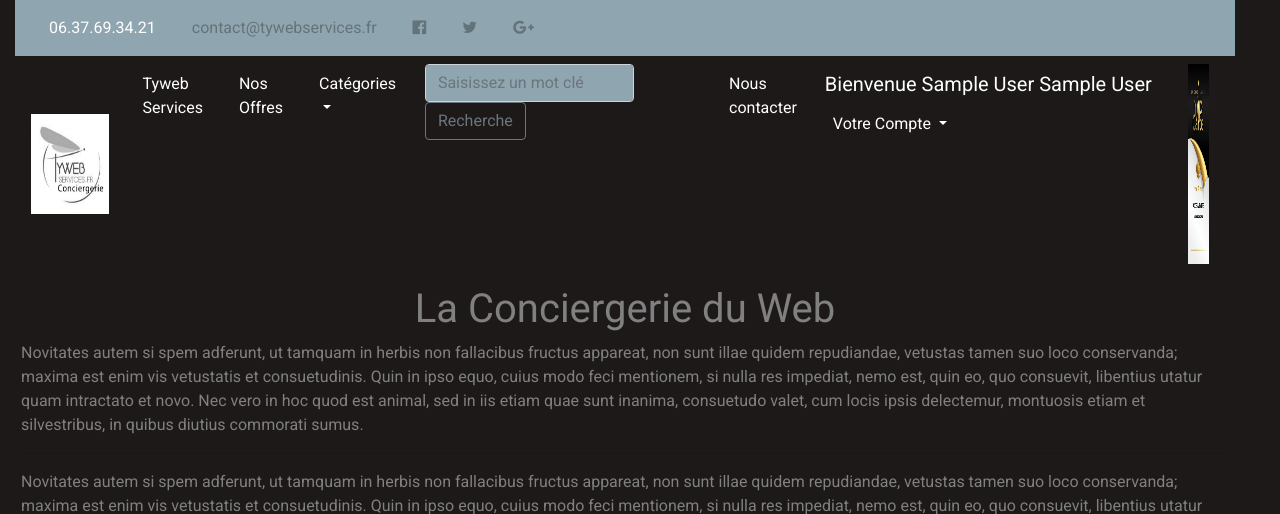
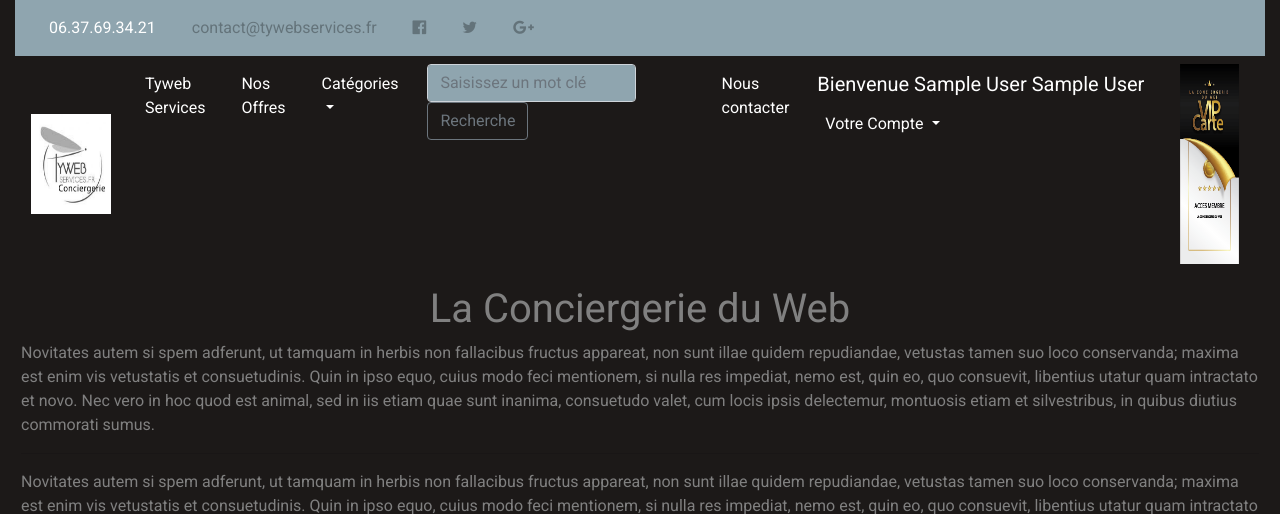
Before and after one commit to Shinfreyr/ConciergerieDuWeb, a PHP site: page / in a window 1280 px wide. Shown: the top 514 px of the page. Run offline with PHP 8.4, Linux system fonts and the light colour scheme; the visitor is signed in with stand-in values (Sample User, id 1); data comes from the database, SQL or seed files in the repository; some libraries are stand-ins or nearby versions.

Commit message:
retouche des marges
retouche de la balise body et rajout de div

```diff
--- a/src/Public/css/style.css
+++ b/src/Public/css/style.css
@@ -69,7 +69,7 @@ li {
 
  .marge{
 
-     padding-right:80px;
+     padding-right:70px;
  }
 /*#imagevip{
     margin-top:150px;
--- a/src/View/Frontend/template.php
+++ b/src/View/Frontend/template.php
@@ -32,8 +32,9 @@
 
 
     <!-- Template Content ++++++++++++++++++++++++++++++++++++++++++++++++++++++++++++++++++++++++++++++++++++++++++ -->
-    <body class="bodyFront container-fluid row">
-
+    <body>
+      <div class="bodyFront container-fluid">   <!-- debut container ++++++++++++++++++++++++++++++++++++++++++++++++++++++++++++++++++++++++++++++++++++++++++++ -->
+        <div class="row"> <!-- debut row ++++++++++++++++++++++++++++++++++++++++++++++++++++++++++++++++++++++++++++++++++++++++++++ -->
         <header class="sticky-top col-12 text-center-xs text-center-lg">
         <!-- Nos coordonnées et reseaux sociaux  ++++++++++++ -->
             <nav class="navbar navbar-expand-lg navbar-light colortop">
@@ -114,8 +115,6 @@
                             <div class="dropdown-menu" aria-labelledby="navbarDropdown">
                                 <?php
                                     if(isset($_SESSION['conciergerieDuWebId'])) {
-                                        echo '<a class="dropdown-item" href="index.php?action=accountManagement">Gérer mon compte</a>';
-                                        echo '<hr>';
                                         echo '<a class="dropdown-item" href="index.php?action=deconnection&session=ok">Déconnexion</a>';
                                     }
                                     else {
@@ -139,6 +138,8 @@
                      </ul>
                 </div>
             </nav>
+           </div><!-- fin de la row ++++++++++++++++++++++++++++++++++++++++++++++++++++++++++++++++++++++++++++++++++++++++++++ -->
+          </div>  <!-- fin du container ++++++++++++++++++++++++++++++++++++++++++++++++++++++++++++++++++++++++++++++++++++++++++++ -->
         </header>
 
         <!-- Content View ++++++++++++++++++++++++++++++++++++++++++++++++++++++++++++++++++++++++++++++++++++++++++++ -->
@@ -169,5 +170,5 @@
         <script src="https://code.jquery.com/jquery-3.2.1.slim.min.js" integrity="sha384-KJ3o2DKtIkvYIK3UENzmM7KCkRr/rE9/Qpg6aAZGJwFDMVNA/GpGFF93hXpG5KkN" crossorigin="anonymous"></script>
         <script src="https://cdnjs.cloudflare.com/ajax/libs/popper.js/1.12.9/umd/popper.min.js" integrity="sha384-ApNbgh9B+Y1QKtv3Rn7W3mgPxhU9K/ScQsAP7hUibX39j7fakFPskvXusvfa0b4Q" crossorigin="anonymous"></script>
         <script src="https://maxcdn.bootstrapcdn.com/bootstrap/4.0.0/js/bootstrap.min.js" integrity="sha384-JZR6Spejh4U02d8jOt6vLEHfe/JQGiRRSQQxSfFWpi1MquVdAyjUar5+76PVCmYl" crossorigin="anonymous"></script>
-        <script src="src/Public/js/script.js" /></script>
+          <script src="src/Public/js/script.js" /></script>
     </body>
```
